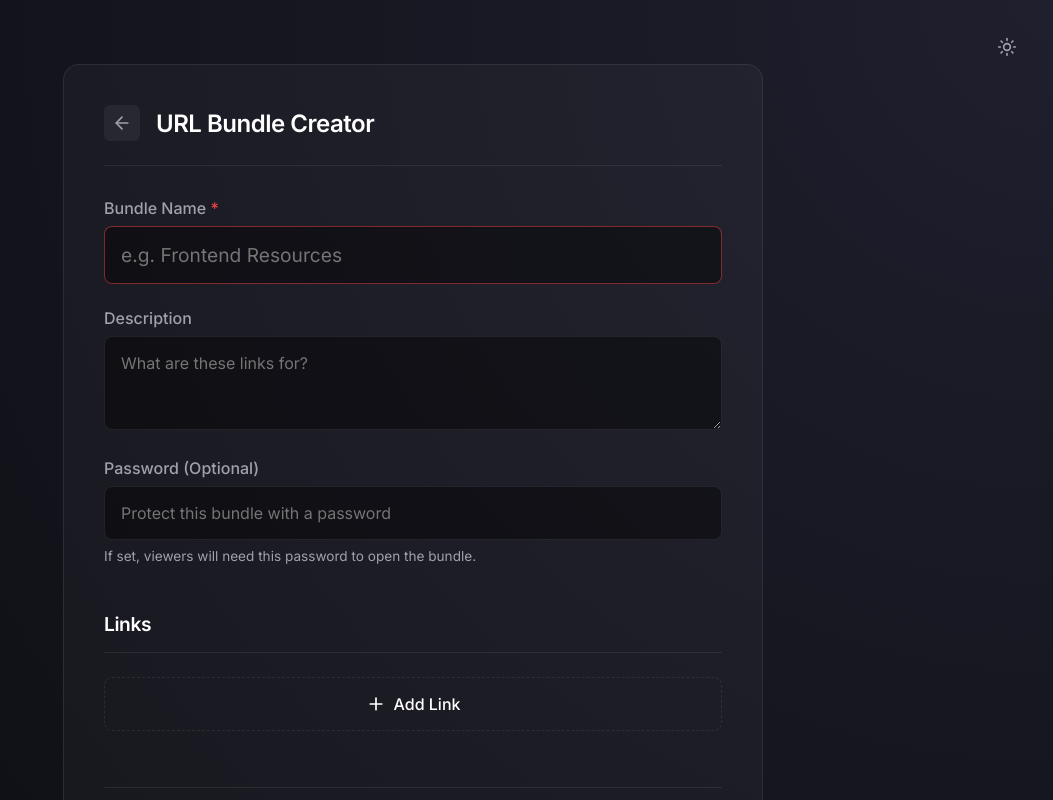
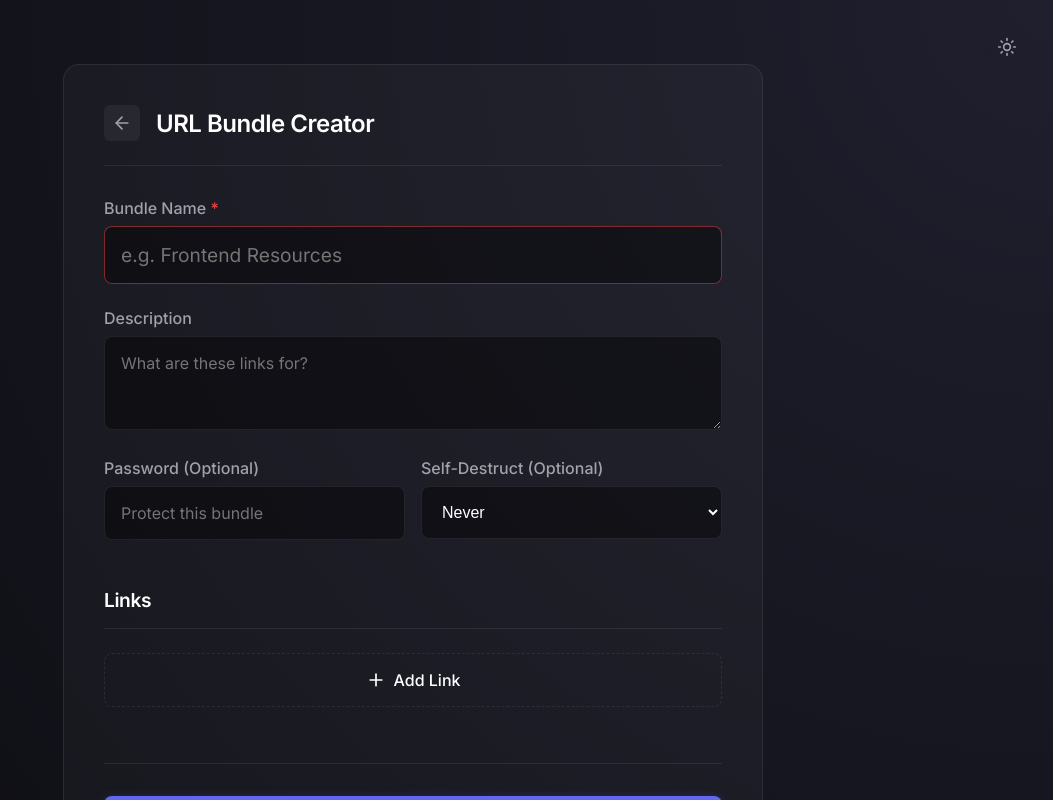
Before and after one commit to Pubudugunawardhana/URL-Bundle-Creator, a Next.js app: page / in a window 1280 px wide. Both pictures are taken after a click on the button "Create Bundle". Shown: the top 800 px of the page, without its empty margins (227-1280 px from the left). Built offline with nearby package versions, Linux system fonts and the light colour scheme.

Commit message:
feat: implement bundle creation API, dynamic bundle display page, and interactive link editor component

```diff
--- a/app/api/bundles/route.js
+++ b/app/api/bundles/route.js
@@ -9,7 +9,7 @@ const nanoid = customAlphabet('346789ABCDEFGHJKLMNPQRTUVWXYabcdefghijkmnopqrstuv
 export async function POST(request) {
   try {
     const body = await request.json();
-    const { name, description, links, password } = body;
+    const { name, description, links, password, expiresIn } = body;
 
     if (!name || !links || !Array.isArray(links) || links.length === 0) {
       return NextResponse.json({ error: 'Bundle name and at least one link are required.' }, { status: 400 });
@@ -22,12 +22,22 @@ export async function POST(request) {
       hashedPassword = crypto.createHash('sha256').update(password.trim()).digest('hex');
     }
 
+    let expiresAt = null;
+    if (expiresIn === '1h') {
+      expiresAt = new Date(Date.now() + 60 * 60 * 1000);
+    } else if (expiresIn === '24h') {
+      expiresAt = new Date(Date.now() + 24 * 60 * 60 * 1000);
+    } else if (expiresIn === '7d') {
+      expiresAt = new Date(Date.now() + 7 * 24 * 60 * 60 * 1000);
+    }
+
     const bundle = await prisma.bundle.create({
       data: {
         shortId,
         name,
         description: description || null,
         password: hashedPassword,
+        expiresAt,
         links: {
           create: links.map((link, index) => ({
             url: link.url,
--- a/components/BundleEditor.js
+++ b/components/BundleEditor.js
@@ -8,6 +8,7 @@ export default function BundleEditor({ onSave, onCancel }) {
   const [description, setDescription] = useState('');
   const [password, setPassword] = useState('');
   const [confirmPassword, setConfirmPassword] = useState('');
+  const [expiresIn, setExpiresIn] = useState('none');
   const [links, setLinks] = useState([]);
   const [isFetching, setIsFetching] = useState(false);
   const [isSaving, setIsSaving] = useState(false);
@@ -102,7 +103,7 @@ export default function BundleEditor({ onSave, onCancel }) {
       const res = await fetch('/api/bundles', {
         method: 'POST',
         headers: { 'Content-Type': 'application/json' },
-        body: JSON.stringify({ name, description, password, links: validLinks })
+        body: JSON.stringify({ name, description, password, expiresIn, links: validLinks })
       });
       const data = await res.json();
       if (res.ok) {
@@ -157,20 +158,34 @@ export default function BundleEditor({ onSave, onCancel }) {
             style={{ padding: '1rem', background: 'var(--input-bg-dark)', resize: 'vertical' }}
           />
         </div>
+        <div style={{ display: 'grid', gridTemplateColumns: '1fr 1fr', gap: '1rem' }}>
           <div>
             <label style={{ display: 'block', marginBottom: '0.5rem', fontWeight: 500, color: 'var(--text-secondary)' }}>Password (Optional)</label>
             <input
               type="password"
-            placeholder="Protect this bundle with a password"
+              placeholder="Protect this bundle"
               value={password}
               onChange={(e) => setPassword(e.target.value)}
               style={{ fontSize: '1rem', padding: '1rem', background: 'var(--input-bg-dark)', borderColor: 'var(--card-border)' }}
             />
-          <p style={{ fontSize: '0.85rem', color: 'var(--text-secondary)', marginTop: '0.5rem' }}>If set, viewers will need this password to open the bundle.</p>
+          </div>
+          <div>
+            <label style={{ display: 'block', marginBottom: '0.5rem', fontWeight: 500, color: 'var(--text-secondary)' }}>Self-Destruct (Optional)</label>
+            <select
+              value={expiresIn}
+              onChange={(e) => setExpiresIn(e.target.value)}
+              style={{ fontSize: '1rem', padding: '1rem', background: 'var(--input-bg-dark)', borderColor: 'var(--card-border)', color: 'var(--text-primary)', width: '100%', borderRadius: '8px', cursor: 'pointer' }}
+            >
+              <option value="none">Never</option>
+              <option value="1h">1 Hour</option>
+              <option value="24h">24 Hours</option>
+              <option value="7d">7 Days</option>
+            </select>
+          </div>
         </div>
 
         {password && (
-          <div className="animate-fade-in">
+          <div className="animate-fade-in" style={{ marginTop: '-0.5rem' }}>
             <label style={{ display: 'block', marginBottom: '0.5rem', fontWeight: 500, color: 'var(--text-secondary)' }}>Confirm Password <span style={{ color: 'var(--danger-color)' }}>*</span></label>
             <input
               type="password"
```
Also changed, not shown: app/b/[id]/page.js (+22 -1 lines). Lines whose indentation alone changed are shown as unchanged.
